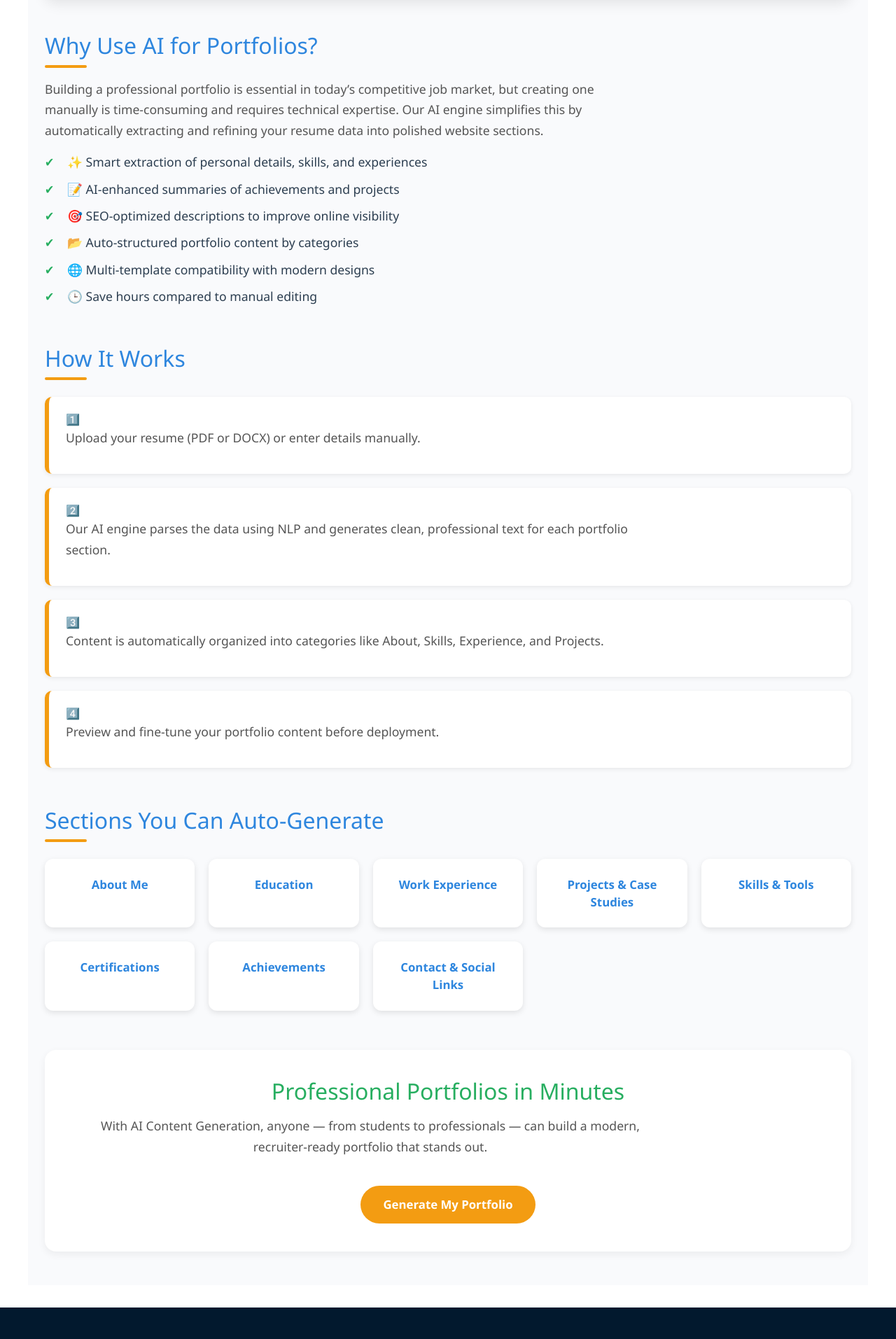
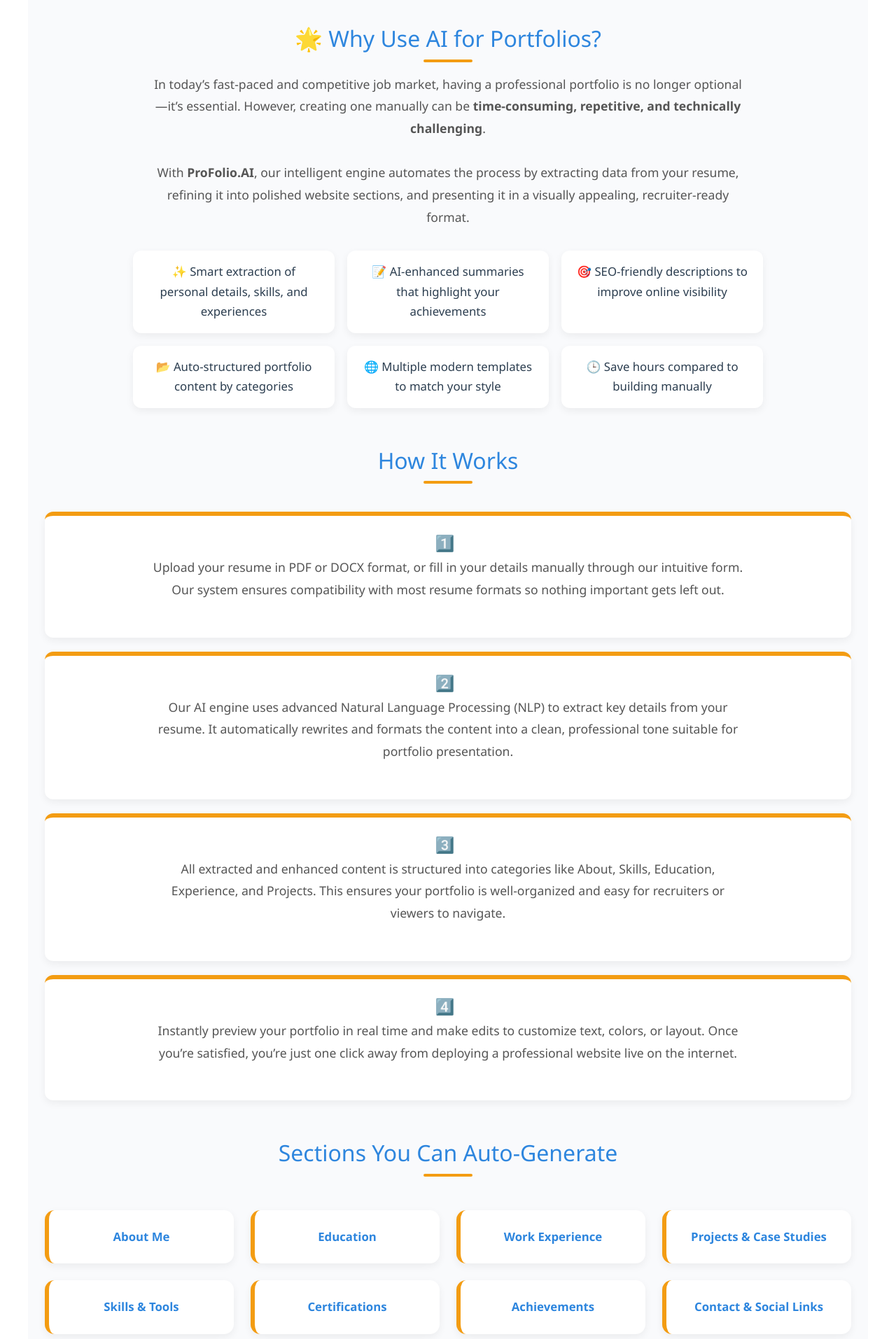
Before and after one commit to Subashkumawat34/AI-Based-Portfolio-Website-Geneartor, a React (Vite) app in the folder FrontEnd/: page /features/ai-content in a window 1280 px wide. Shown: the part 407-2320 px from the top of the page at 70% size. Built offline with nearby package versions, Linux system fonts and the light colour scheme.

Commit message:
Addition UI

```diff
--- a/FrontEnd/src/pages/About.jsx
+++ b/FrontEnd/src/pages/About.jsx
@@ -62,8 +62,6 @@ const About = () => {
             </motion.div>
           ))}
         </div>
-
-        {/* Features Section */}
         <motion.div
           className="about-features"
           initial="hidden"
@@ -96,8 +94,6 @@ const About = () => {
             ))}
           </div>
         </motion.div>
-
-        {/* How It Works */}
         <motion.div
           className="about-process"
           initial="hidden"
@@ -134,8 +130,6 @@ const About = () => {
             ))}
           </div>
         </motion.div>
-
-        {/* Call to Action */}
         <motion.div
           className="about-cta"
           initial={{ opacity: 0 }}
--- a/FrontEnd/src/pages/features/AIContentGeneration.jsx
+++ b/FrontEnd/src/pages/features/AIContentGeneration.jsx
@@ -1,95 +1,207 @@
 // AIContentGeneration.jsx
+import { motion } from "framer-motion";
 import "../../styles/Features.css";
 
 const AIContentGeneration = () => {
   return (
     <div className="feature-page-container">
-      {/* HERO */}
-      <header className="feature-hero">
-        <h1>AI-Powered Content Generation</h1>
-        <p>
+      {/* Hero Section */}
+      <motion.header
+        className="feature-hero"
+        initial={{ opacity: 0, y: -40 }}
+        animate={{ opacity: 1, y: 0 }}
+        transition={{ duration: 0.8 }}
+      >
+        <motion.h1
+          initial={{ opacity: 0 }}
+          animate={{ opacity: 1 }}
+          transition={{ delay: 0.3, duration: 0.6 }}
+        >
+          AI-Powered Content Generation
+        </motion.h1>
+        <motion.p
+          initial={{ opacity: 0 }}
+          animate={{ opacity: 1 }}
+          transition={{ delay: 0.5, duration: 0.6 }}
+        >
           Transform resumes into professional portfolio websites with the power
           of NLP and Generative AI — no coding, no design skills required.
+        </motion.p>
+      </motion.header>
+
+      {/* Why Use AI */}
+      <motion.section
+        className="feature-section"
+        initial={{ opacity: 0, y: 30 }}
+        whileInView={{ opacity: 1, y: 0 }}
+        viewport={{ once: true }}
+        transition={{ duration: 0.8 }}
+      >
+        <h2>🌟 Why Use AI for Portfolios?</h2>
+        <p>
+          In today’s fast-paced and competitive job market, having a
+          professional portfolio is no longer optional—it’s essential. However,
+          creating one manually can be{" "}
+          <strong>
+            time-consuming, repetitive, and technically challenging
+          </strong>
+          .
+          <br /> <br />
+          With <strong>ProFolio.AI</strong>, our intelligent engine automates
+          the process by extracting data from your resume, refining it into
+          polished website sections, and presenting it in a visually appealing,
+          recruiter-ready format.
         </p>
-      </header>
+        <motion.ul
+          className="ai-benefits-list"
+          initial="hidden"
+          whileInView="visible"
+          viewport={{ once: true }}
+          variants={{
+            hidden: { opacity: 0, y: 20 },
+            visible: {
+              opacity: 1,
+              y: 0,
+              transition: { staggerChildren: 0.15 },
+            },
+          }}
+        >
+          {[
+            "✨ Smart extraction of personal details, skills, and experiences",
+            "📝 AI-enhanced summaries that highlight your achievements",
+            "🎯 SEO-friendly descriptions to improve online visibility",
+            "📂 Auto-structured portfolio content by categories",
+            "🌐 Multiple modern templates to match your style",
+            "🕒 Save hours compared to building manually",
+          ].map((benefit, index) => (
+            <motion.li
+              key={index}
+              variants={{
+                hidden: { opacity: 0, y: 20 },
+                visible: { opacity: 1, y: 0 },
+              }}
+              transition={{ duration: 0.5 }}
+            >
+              {benefit}
+            </motion.li>
+          ))}
+        </motion.ul>
+      </motion.section>
 
-      {/* WHY AI */}
-      <section className="feature-section">
-        <h2>Why Use AI for Portfolios?</h2>
-        <p>
-          Building a professional portfolio is essential in today’s competitive
-          job market, but creating one manually is time-consuming and requires
-          technical expertise. Our AI engine simplifies this by automatically
-          extracting and refining your resume data into polished website
-          sections.
-        </p>
-        <ul className="ai-benefits-list">
-          <li>
-            ✨ Smart extraction of personal details, skills, and experiences
-          </li>
-          <li>📝 AI-enhanced summaries of achievements and projects</li>
-          <li>🎯 SEO-optimized descriptions to improve online visibility</li>
-          <li>📂 Auto-structured portfolio content by categories</li>
-          <li>🌐 Multi-template compatibility with modern designs</li>
-          <li>🕒 Save hours compared to manual editing</li>
-        </ul>
-      </section>
+      {/* How It Works */}
+      <motion.section
+        className="feature-section"
+        initial={{ opacity: 0 }}
+        whileInView={{ opacity: 1 }}
+        viewport={{ once: true }}
+        transition={{ duration: 0.8 }}
+      >
+        <h2>How It Works</h2>
+        <motion.div
+          className="step-list"
+          initial="hidden"
+          whileInView="visible"
+          viewport={{ once: true }}
+          variants={{
+            hidden: { opacity: 0 },
+            visible: {
+              opacity: 1,
+              transition: { staggerChildren: 0.2 },
+            },
+          }}
+        >
+          {[
+            "Upload your resume in PDF or DOCX format, or fill in your details manually through our intuitive form. Our system ensures compatibility with most resume formats so nothing important gets left out.",
+            "Our AI engine uses advanced Natural Language Processing (NLP) to extract key details from your resume. It automatically rewrites and formats the content into a clean, professional tone suitable for portfolio presentation.",
+            "All extracted and enhanced content is structured into categories like About, Skills, Education, Experience, and Projects. This ensures your portfolio is well-organized and easy for recruiters or viewers to navigate.",
+            "Instantly preview your portfolio in real time and make edits to customize text, colors, or layout. Once you’re satisfied, you’re just one click away from deploying a professional website live on the internet.",
+          ].map((step, index) => (
+            <motion.div
+              className="step"
+              key={index}
+              variants={{
+                hidden: { opacity: 0, y: 20 },
+                visible: { opacity: 1, y: 0 },
+              }}
+              whileHover={{ scale: 1.03 }}
+              transition={{ duration: 0.6 }}
+            >
+              <span>{`${index + 1}️⃣`}</span>
+              <p>{step}</p>
+            </motion.div>
+          ))}
+        </motion.div>
+      </motion.section>
 
-      {/* HOW IT WORKS */}
-      <section className="feature-section">
-        <h2>How It Works</h2>
-        <div className="step-list">
-          <div className="step">
-            <span>1️⃣</span>
-            <p>Upload your resume (PDF or DOCX) or enter details manually.</p>
-          </div>
-          <div className="step">
-            <span>2️⃣</span>
-            <p>
-              Our AI engine parses the data using NLP and generates clean,
-              professional text for each portfolio section.
-            </p>
-          </div>
-          <div className="step">
-            <span>3️⃣</span>
-            <p>
-              Content is automatically organized into categories like About,
-              Skills, Experience, and Projects.
-            </p>
-          </div>
-          <div className="step">
-            <span>4️⃣</span>
-            <p>
-              Preview and fine-tune your portfolio content before deployment.
-            </p>
-          </div>
-        </div>
-      </section>
+      {/* Sections Auto-Generate */}
+      <motion.section
+        className="feature-section"
+        initial={{ opacity: 0, y: 30 }}
+        whileInView={{ opacity: 1, y: 0 }}
+        viewport={{ once: true }}
+        transition={{ duration: 0.8 }}
+      >
+        <h2>Sections You Can Auto-Generate</h2>
+        <motion.div
+          className="section-grid"
+          initial="hidden"
+          whileInView="visible"
+          viewport={{ once: true }}
+          variants={{
+            hidden: { opacity: 0 },
+            visible: {
+              opacity: 1,
+              transition: { staggerChildren: 0.15 },
+            },
+          }}
+        >
+          {[
+            "About Me",
+            "Education",
+            "Work Experience",
+            "Projects & Case Studies",
+            "Skills & Tools",
+            "Certifications",
+            "Achievements",
+            "Contact & Social Links",
+          ].map((section, index) => (
+            <motion.div
+              className="section-card"
+              key={index}
+              variants={{
+                hidden: { opacity: 0, scale: 0.9 },
+                visible: { opacity: 1, scale: 1 },
+              }}
+              whileHover={{ scale: 1.05 }}
+              transition={{ duration: 0.5 }}
+            >
+              {section}
+            </motion.div>
+          ))}
+        </motion.div>
+      </motion.section>
 
-      {/* AUTO-GENERATED SECTIONS */}
-      <section className="feature-section">
-        <h2>Sections You Can Auto-Generate</h2>
-        <div className="section-grid">
-          <div className="section-card">About Me</div>
-          <div className="section-card">Education</div>
-          <div className="section-card">Work Experience</div>
-          <div className="section-card">Projects & Case Studies</div>
-          <div className="section-card">Skills & Tools</div>
-          <div className="section-card">Certifications</div>
-          <div className="section-card">Achievements</div>
-          <div className="section-card">Contact & Social Links</div>
-        </div>
-      </section>
-
-      {/* CALL TO ACTION */}
-      <section className="feature-highlight">
+      {/* Highlight CTA */}
+      <motion.section
+        className="feature-highlight"
+        initial={{ opacity: 0, scale: 0.9 }}
+        whileInView={{ opacity: 1, scale: 1 }}
+        viewport={{ once: true }}
+        transition={{ duration: 0.8 }}
+      >
         <h2>Professional Portfolios in Minutes</h2>
         <p>
           With AI Content Generation, anyone — from students to professionals —
           can build a modern, recruiter-ready portfolio that stands out.
         </p>
-        <button className="primary-btn">Generate My Portfolio</button>
-      </section>
+        <motion.button
+          className="primary-btn"
+          whileHover={{ scale: 1.05 }}
+          whileTap={{ scale: 0.95 }}
+        >
+          Generate My Portfolio
+        </motion.button>
+      </motion.section>
     </div>
   );
 };
--- a/FrontEnd/src/styles/Features.css
+++ b/FrontEnd/src/styles/Features.css
@@ -1,6 +1,3 @@
-/* ================================
-   Global Variables & Base Styles
-================================= */
 :root {
   --primary-color: #2e86de; /* Deep blue */
   --secondary-color: #27ae60; /* Fresh green */
@@ -12,6 +9,10 @@
   --text-dark: #2c3e50;
   --text-medium: #555;
   --text-light: #888;
+
+  --shadow-light: 0 4px 12px rgba(0, 0, 0, 0.06);
+  --shadow-medium: 0 6px 16px rgba(0, 0, 0, 0.1);
+  --shadow-strong: 0 10px 22px rgba(0, 0, 0, 0.15);
 }
 
 .feature-page-container {
@@ -21,11 +22,10 @@
   color: var(--text-dark);
   max-width: 1200px;
   margin: auto;
+  line-height: 1.7;
 }
 
-/* ================================
-   HERO SECTIONS
-================================= */
+/* Hero */
 .feature-hero {
   background: linear-gradient(
     135deg,
@@ -34,10 +34,10 @@
   );
   color: var(--white);
   padding: 4rem 2rem;
-  border-radius: 16px;
-  margin-bottom: 3rem;
+  border-radius: 20px;
+  margin-bottom: 3.5rem;
   text-align: center;
-  box-shadow: 0 6px 20px rgba(0, 0, 0, 0.1);
+  box-shadow: var(--shadow-medium);
   animation: fadeIn 1s ease;
 }
 
@@ -50,21 +50,25 @@
 }
 
 .feature-hero h1 {
-  font-size: 2.5rem;
+  font-size: 2.6rem;
   margin-bottom: 1rem;
   font-weight: 700;
+  background: linear-gradient(90deg, #fff, #f5f5f5);
+  -webkit-background-clip: text;
+  -webkit-text-fill-color: transparent;
 }
 
 .feature-hero p {
   font-size: 1.2rem;
-  line-height: 1.8;
+  max-width: 850px;
+  margin: auto;
+  opacity: 0.95;
 }
 
-/* ================================
-   SECTION BLOCKS
-================================= */
+/* Section */
 .feature-section {
   margin-bottom: 3.5rem;
+  text-align: center;
 }
 
 .feature-section h2 {
@@ -72,54 +76,73 @@
   margin-bottom: 1rem;
   color: var(--primary-color);
   position: relative;
+  display: inline-block;
 }
 
 .feature-section h2::after {
   content: "";
   display: block;
-  width: 60px;
+  width: 70px;
   height: 4px;
   background: var(--accent-color);
-  margin-top: 8px;
+  margin: 10px auto 0 auto;
   border-radius: 2px;
 }
 
-.feature-section p,
-.feature-highlight p {
+.feature-section p {
   font-size: 1.1rem;
-  line-height: 1.7;
   color: var(--text-medium);
   max-width: 850px;
+  margin: 0 auto 2rem auto;
+  line-height: 1.8;
 }
 
-/* ================================
-   LISTS (Benefits, Features)
-================================= */
+/* AI Benefits */
 .ai-benefits-list {
   list-style: none;
-  padding-left: 0;
-  margin-top: 1rem;
+  padding: 0;
+  margin: 1.5rem auto;
+  max-width: 900px;
+  display: grid;
+  grid-template-columns: repeat(auto-fit, minmax(280px, 1fr));
+  gap: 18px;
 }
 
 .ai-benefits-list li {
-  margin-bottom: 0.75rem;
-  padding-left: 2rem;
+  background: var(--white);
+  padding: 1rem 1.2rem;
+  border-radius: 12px;
+  box-shadow: var(--shadow-light);
+  font-size: 1.05rem;
+  color: var(--text-dark);
   position: relative;
-  font-size: 1.1rem;
-  color: var(--text-dark);
+  overflow: hidden;
+  transition: all 0.3s ease;
 }
 
 .ai-benefits-list li::before {
   content: "✔";
   position: absolute;
-  left: 0;
+  left: 12px;
+  top: 12px;
   color: var(--secondary-color);
   font-weight: bold;
+  font-size: 1.1rem;
+  transform: scale(0);
+  transition: transform 0.3s ease;
 }
 
-/* ================================
-   STEP LIST (How It Works)
-================================= */
+.ai-benefits-list li:hover {
+  transform: translateY(-6px);
+  box-shadow: var(--shadow-medium);
+  background: linear-gradient(135deg, #fff, #f4faff);
+}
+
+.ai-benefits-list li:hover::before {
+  transform: scale(1.2);
+}
+
+/* Steps */
 .step-list {
   display: flex;
   flex-direction: column;
@@ -130,56 +153,62 @@
 .step {
   background: var(--white);
   padding: 1.25rem 1.5rem;
-  border-left: 6px solid var(--accent-color);
-  border-radius: 10px;
+  border-top: 6px solid var(--accent-color);
+  border-radius: 12px;
   font-size: 1rem;
   font-weight: 500;
-  box-shadow: 0 2px 6px rgba(0, 0, 0, 0.08);
-  transition: transform 0.25s ease, box-shadow 0.25s ease;
+  box-shadow: var(--shadow-light);
+  transition: all 0.3s ease;
+  position: relative;
+  overflow: hidden;
 }
 
 .step:hover {
   transform: translateX(8px);
-  box-shadow: 0 6px 14px rgba(0, 0, 0, 0.12);
+  box-shadow: var(--shadow-strong);
+  background: linear-gradient(135deg, #ffffff, #fdf7ef);
 }
 
-/* ================================
-   SECTION CARDS (Auto-Generated Pages)
-================================= */
+.step span {
+  font-size: 1.4rem;
+  margin-right: 0.6rem;
+}
+
+/* Section Grid */
 .section-grid {
   display: grid;
-  grid-template-columns: repeat(auto-fit, minmax(200px, 1fr));
-  gap: 1.25rem;
-  margin-top: 1.5rem;
+  grid-template-columns: repeat(auto-fit, minmax(220px, 1fr));
+  gap: 1.5rem;
+  margin-top: 2rem;
 }
 
 .section-card {
   background: var(--white);
-  border-radius: 12px;
+  border-radius: 14px;
   padding: 1.5rem;
   text-align: center;
   font-weight: 600;
   font-size: 1.05rem;
   color: var(--primary-color);
-  box-shadow: 0 3px 8px rgba(0, 0, 0, 0.1);
-  transition: transform 0.25s ease, box-shadow 0.25s ease;
+  box-shadow: var(--shadow-light);
+  transition: all 0.3s ease;
+  border-left: 6px solid var(--accent-color);
 }
 
 .section-card:hover {
   transform: translateY(-6px);
-  box-shadow: 0 8px 18px rgba(0, 0, 0, 0.15);
+  box-shadow: var(--shadow-medium);
   background: linear-gradient(135deg, var(--white), #eef7ff);
 }
 
-/* ================================
-   FEATURE HIGHLIGHT
-================================= */
+/* Highlight */
 .feature-highlight {
   text-align: center;
-  padding: 2.5rem;
+  padding: 2.8rem;
   background-color: var(--white);
-  border-radius: 16px;
-  box-shadow: 0 4px 12px rgba(0, 0, 0, 0.06);
+  border-radius: 18px;
+  box-shadow: var(--shadow-medium);
+  margin-top: 3rem;
 }
 
 .feature-highlight h2 {
@@ -188,39 +217,35 @@
   color: var(--secondary-color);
 }
 
-/* ================================
-   BUTTONS
-================================= */
+/* Buttons */
 .primary-btn {
   background-color: var(--accent-color);
   border: none;
   color: var(--white);
-  padding: 0.9rem 2rem;
+  padding: 1rem 2.4rem;
   border-radius: 50px;
   font-size: 1.05rem;
   font-weight: 600;
   cursor: pointer;
   margin-top: 1.5rem;
-  transition: background 0.3s ease, transform 0.2s ease;
+  transition: all 0.3s ease;
+  box-shadow: var(--shadow-light);
 }
 
 .primary-btn:hover {
   background-color: #d68910;
-  transform: translateY(-3px);
+  transform: translateY(-4px) scale(1.02);
+  box-shadow: var(--shadow-medium);
 }
 
-/* ================================
-   RESPONSIVE DESIGN
-================================= */
+/* Responsive */
 @media (max-width: 992px) {
   .feature-hero h1 {
-    font-size: 2rem;
+    font-size: 2.2rem;
   }
-
   .feature-hero p {
     font-size: 1.05rem;
   }
-
   .feature-section h2 {
     font-size: 1.6rem;
   }
@@ -229,21 +254,18 @@
 @media (max-width: 600px) {
   .step {
     font-size: 0.95rem;
+    padding: 1rem;
   }
-
   .section-card {
     font-size: 0.95rem;
     padding: 1rem;
   }
-
   .primary-btn {
     width: 100%;
   }
 }
 
-/* ================================
-   ANIMATIONS
-================================= */
+/* Fade In */
 @keyframes fadeIn {
   from {
     opacity: 0;
```
Also changed, not shown: FrontEnd/src/pages/Footer.jsx (+0 -11 lines), FrontEnd/src/pages/features/OneClickDeploy.jsx (+151 -53 lines).
